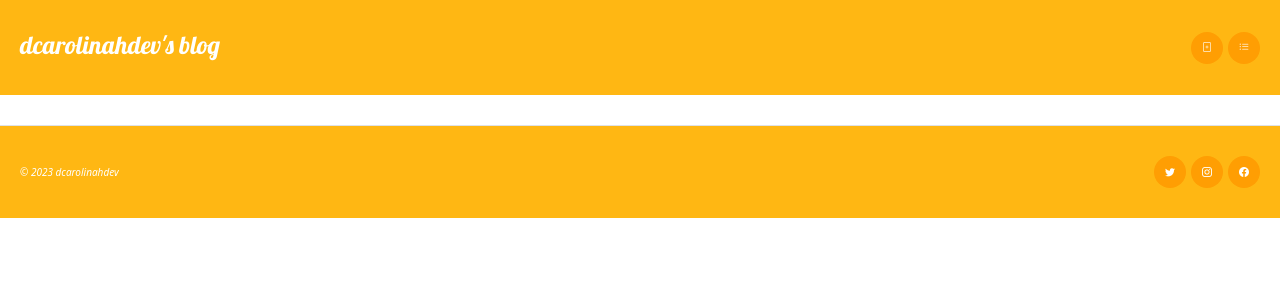
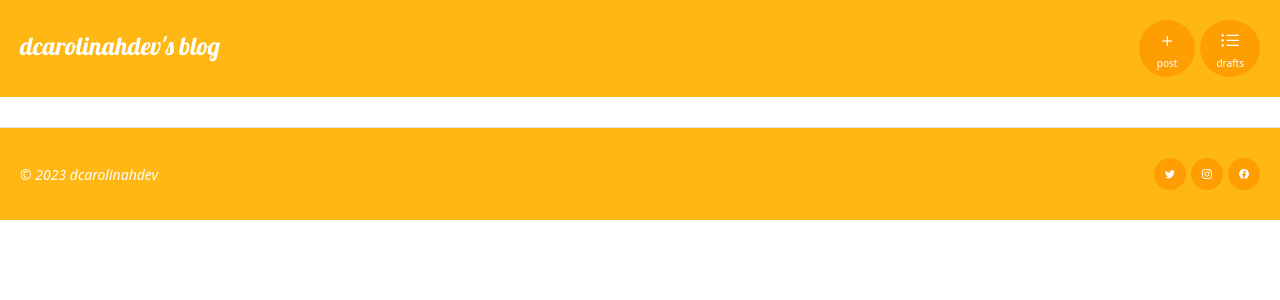
Before and after one commit to dcarolinahdev/dc_blog, a Django app: page / in a window 1280 px wide. Shown: the top 300 px of the page. Run offline with Django 4.2, Linux system fonts and the light colour scheme; the visitor is signed in with stand-in values (Sample User, id 1); data that the repository does not hold is empty.

Commit message:
Updating styles for icons

```diff
--- a/blog/static/css/blog.css
+++ b/blog/static/css/blog.css
@@ -62,13 +62,26 @@ time,
 header {
     display: flex;
     justify-content: space-between;
+    align-items: center;
     background-color: var(--orange-3);
-    padding: 3rem 2rem;
+    padding: 2rem;
     color: white;
 }
 
 header h1 {
     font-family: 'Lobster';
+}
+
+header i {
+    font-size: 2rem;
+}
+
+header .draft {
+    padding: 0.5rem 1.5rem;
+}
+
+header .plus {
+    padding: 0.5rem 1.7rem;
 }
 
 /*--------------------------
@@ -106,6 +119,11 @@ form p {
     gap: 1rem;
 }
 
+a.big {
+    padding: 0.3rem 0.7rem;
+    font-size: 1.6rem;
+}
+
 .comment {
     width: 50%;
     padding: 0 2rem;
@@ -133,4 +151,5 @@ footer {
 
 footer span {
     font-style: italic;
+    font-size: 1.4rem;
 }
--- a/blog/templates/blog/base.html
+++ b/blog/templates/blog/base.html
@@ -5,6 +5,7 @@
     <title>dcarolinahdev's blog</title>
     <meta http-equiv="Content-Type" content="text/html; charset=UTF-8" />
     <meta name="Author" content="dcarolinahdev">
+    <link rel="shortcut icon" href="{% static 'img/favicon.svg' %}" type="image/x-icon">
 
     <!--bootstrap -->
     <link rel="stylesheet" href="https://cdn.jsdelivr.net/npm/bootstrap@5.3.0-alpha1/dist/css/bootstrap.min.css">
--- a/blog/templates/blog/header.html
+++ b/blog/templates/blog/header.html
@@ -4,13 +4,13 @@
     <ul class="nav d-flex align-items-center gap-2">
         {% if user.is_authenticated %}
         <li class="nav-item">
-            <a href="{% url 'post_new' %}" class="btn btn-blog-circle">
-                <i class="bi bi-file-plus"></i>
+            <a href="{% url 'post_new' %}" class="btn btn-blog-circle plus d-flex flex-column">
+                <i class="bi bi-plus"></i><span>post</span>
             </a>
         </li>
         <li>
-            <a href="{% url 'post_draft_list' %}" class="btn btn-blog-circle">
-                <i class="bi bi-list-ul"></i>
+            <a href="{% url 'post_draft_list' %}" class="btn btn-blog-circle draft d-flex flex-column">
+                <i class="bi bi-list-ul"></i><span>drafts</span>
             </a>
         </li>
         {% endif %}
```
Also changed, not shown: blog/templates/blog/post_detail.html (+5 -5 lines), blog/static/img/favicon.svg (added).
